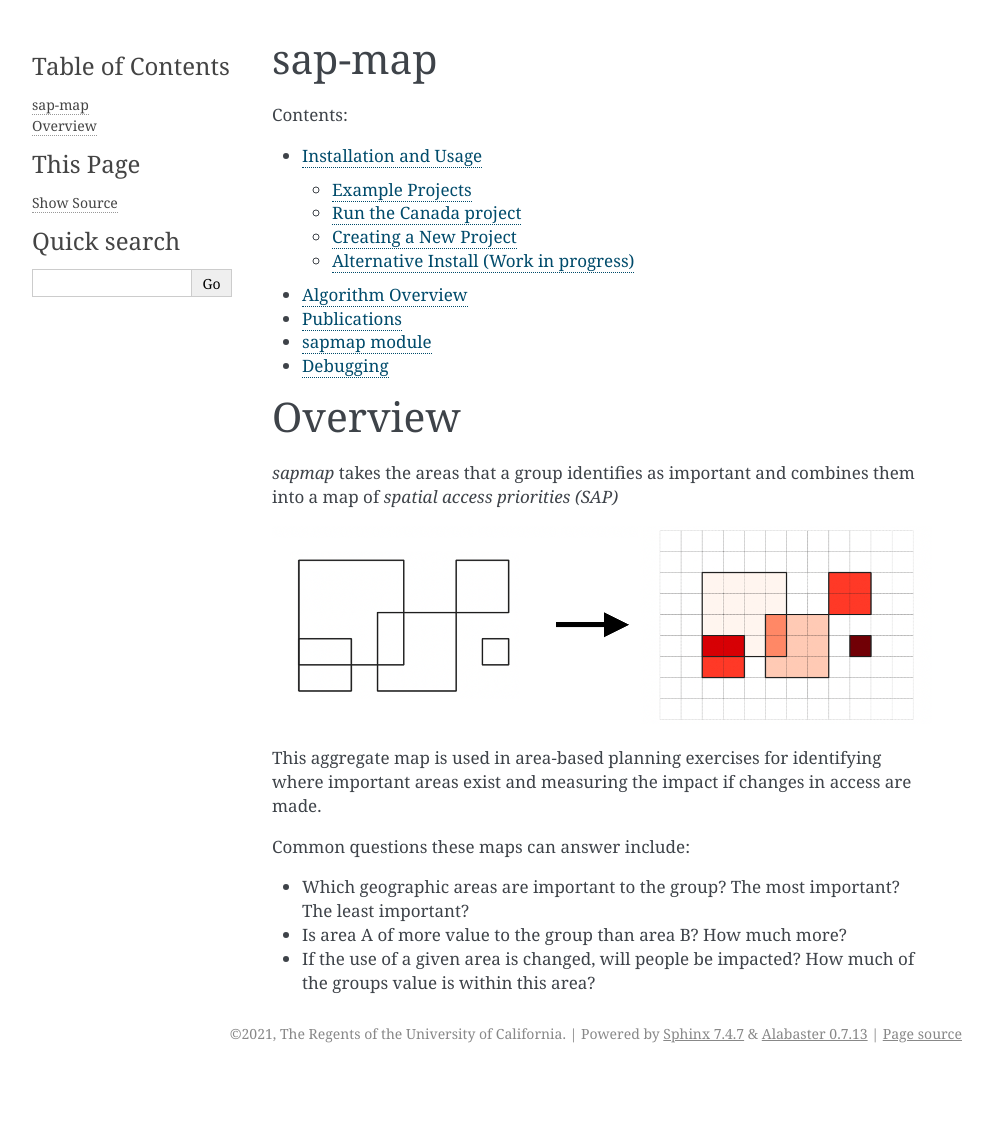
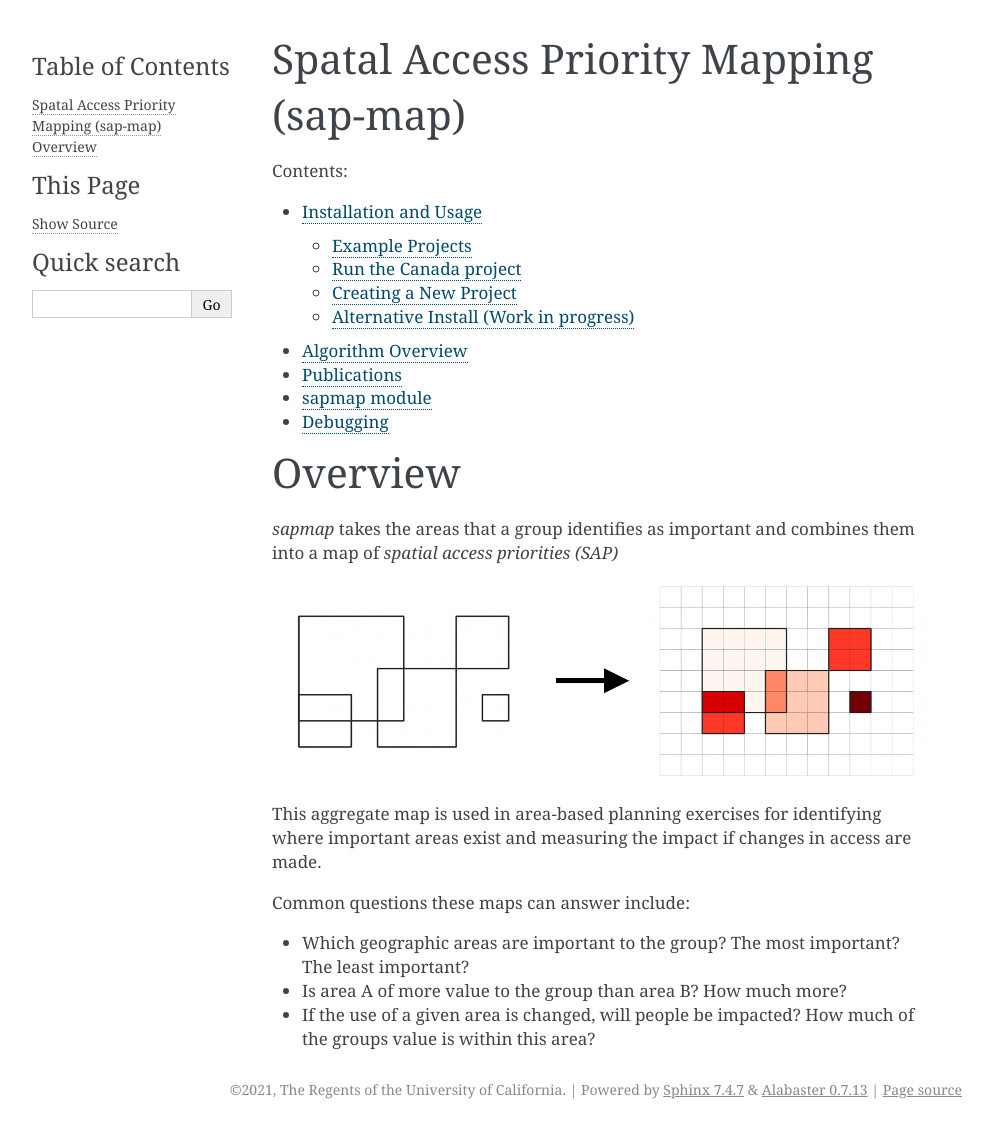
Before and after one commit to seasketch/python-sap-map, a Sphinx documentation site: the page built from docs/index.rst, in a window 1280 px wide. Shown: the whole page, without its empty margins (148-1141 px from the left). Built offline with Sphinx 7.4.7, drawn with Linux system fonts in a browser that asks for light colours; before the commit the page ends 1073 px from its top, so only the background shows below that.

Commit message:
change title

```diff
--- a/docs/index.rst
+++ b/docs/index.rst
@@ -1,5 +1,5 @@
-sap-map
-=======
+Spatal Access Priority Mapping (sap-map)
+========================================
 
 .. toctree::
    :maxdepth: 2
```
